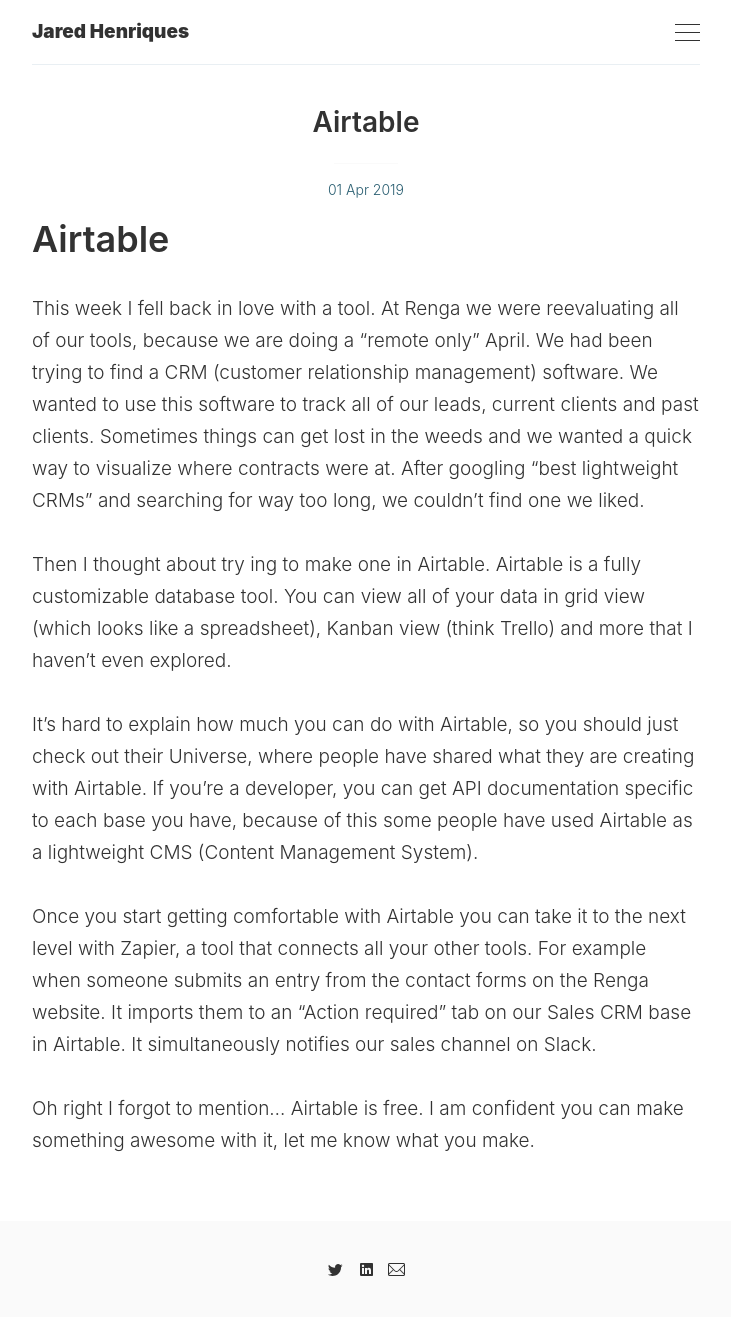
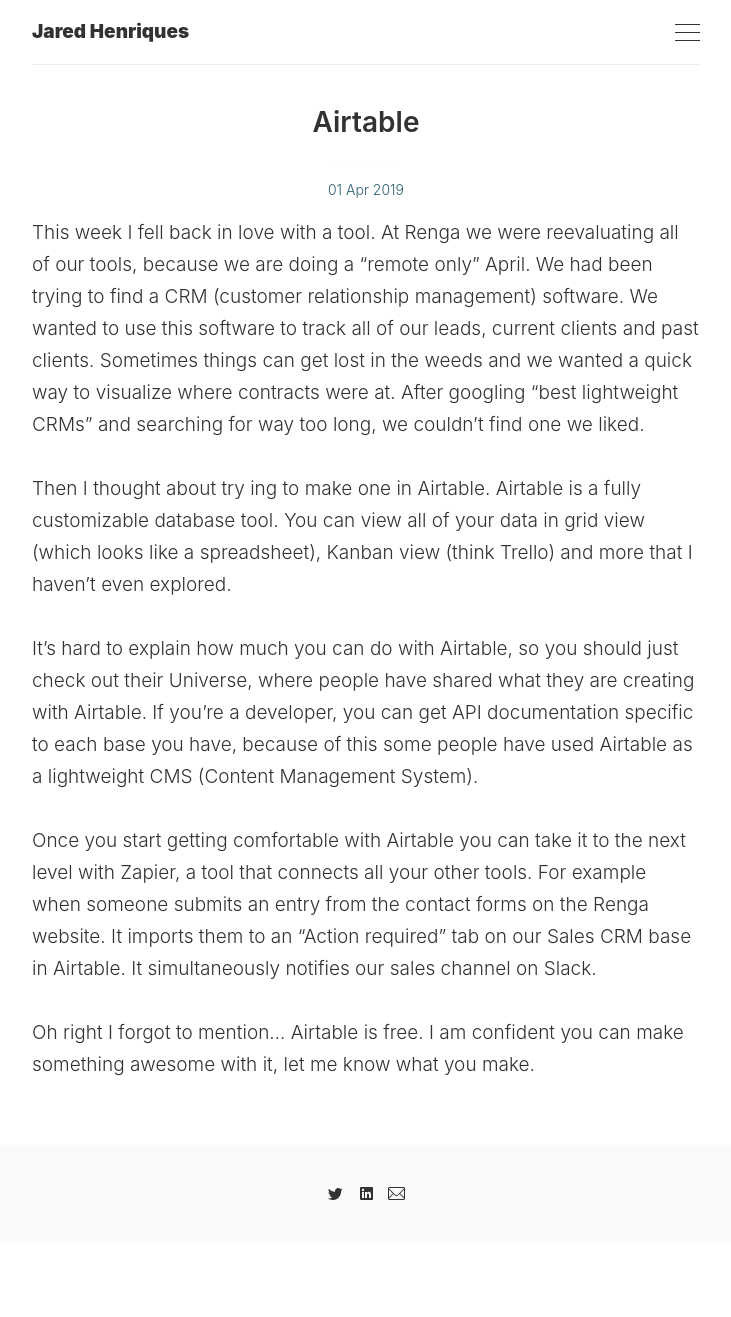
Before and after one commit to jaredhenriques/blog, a Jekyll site: the page built from _posts/2019-04-01-Airtable.md, in a window 1280 px wide. Shown: the whole page, without its empty margins (274-1005 px from the left). Built offline with Jekyll 4.4.1, drawn with Linux system fonts in a browser that asks for light colours; our own code applies the rules of GitHub Pages for plain Markdown files; after the commit the page ends 1241 px from its top, so only the background shows below that.

Commit message:
Update 2019-04-01-Airtable.md

```diff
--- a/_posts/2019-04-01-Airtable.md
+++ b/_posts/2019-04-01-Airtable.md
@@ -1,7 +1,6 @@
 ---
 published: true
 ---
-# Airtable
 This week I fell back in love with a tool. At Renga we were reevaluating all of our tools, because we are doing a “remote only” April.  We had been trying to find a CRM (customer relationship management) software. We wanted to use this software to track all of our leads, current clients and past clients. Sometimes things can get lost in the weeds and we wanted a quick way to visualize where contracts were at. After googling “best lightweight CRMs” and searching for way too long, we couldn’t find one we liked.
 
 Then I thought about try ing to make one in Airtable. Airtable is a fully customizable database tool. You can view all of your data in grid view (which looks like a spreadsheet), Kanban view (think Trello) and more that I haven’t even explored.
```
